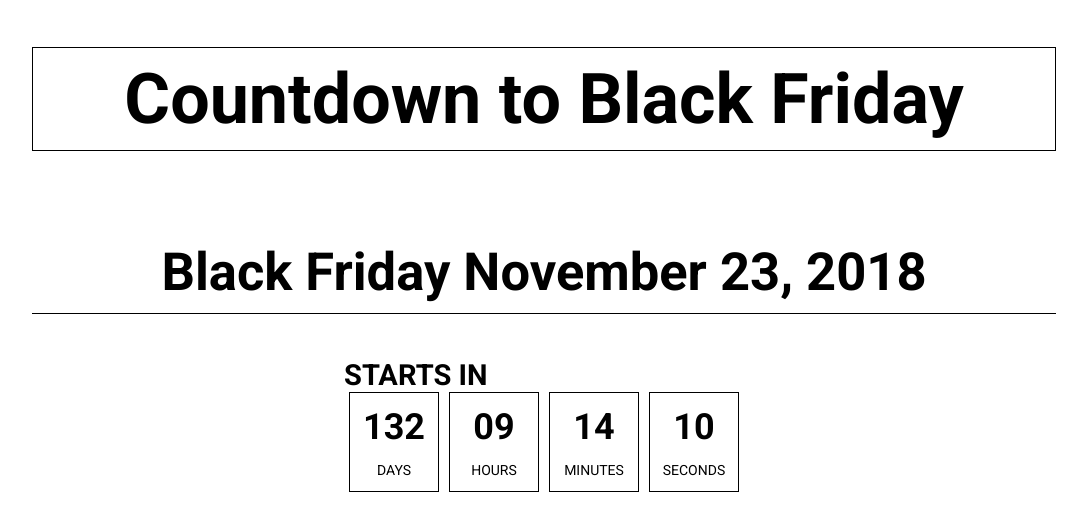
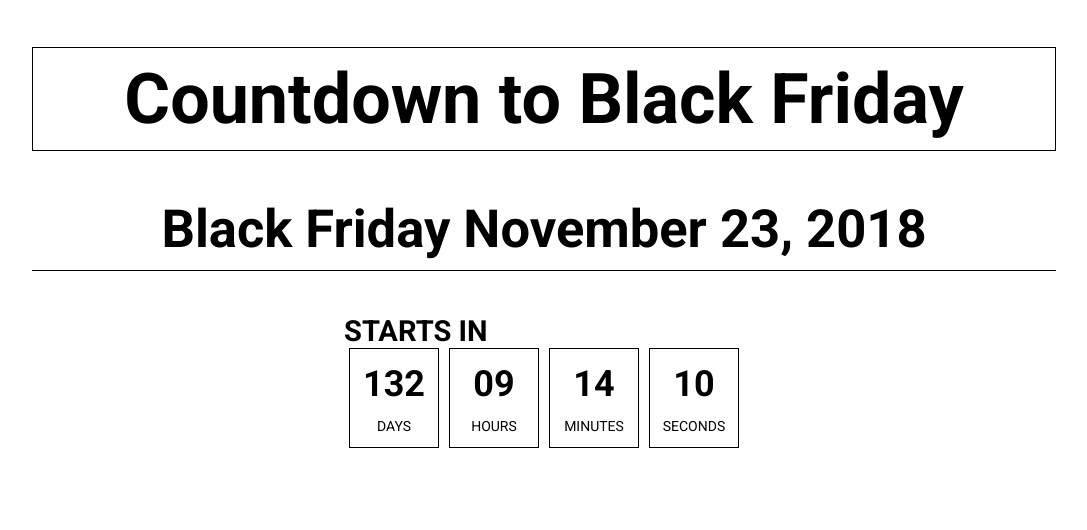
Before and after one commit to heshamelmasry77/countdown, a React (Create React App) app in the folder react-ui/: page / in a window 1280 px wide. Shown: the top 530 px of the page, without its empty margins (96-1183 px from the left). Built offline with nearby package versions, Linux system fonts and the light colour scheme.

Commit message:
new eidts and improvments

```diff
--- a/react-ui/src/components/Countdown/index.js
+++ b/react-ui/src/components/Countdown/index.js
@@ -1,24 +1,28 @@
 import React from "react";
+import { Component } from "react";
 // eslint-disable-next-line
 import "./styles/Countdown.css";
 import Clock from "../Clock";
+import Headings from "../Headings";
 
-const Countdown = () => {
-  const deadline = "November 23, 2018";
-  return (
-    <div className="Countdown">
-      <h1>Countdown to Black Friday</h1>
-      <h2>
-        Black Friday {deadline}
-      </h2>
-      <Clock
-        deadline={deadline}
-      />
-      <div>
+class Countdown extends Component {
+  constructor(props) {
+    super(props);
+    this.state = {
+      deadline: "November 23, 2018"
+    };
+  }
+
+  render() {
+    return (
+      <div className="Countdown">
+        <Headings deadline={this.state.deadline}/>
+        <Clock
+          deadline={this.state.deadline}
+        />
       </div>
-    </div>
-  );
-};
-
+    );
+  }
+}
 
 export default Countdown;
--- a/react-ui/src/components/Countdown/styles/Countdown.css
+++ b/react-ui/src/components/Countdown/styles/Countdown.css
@@ -5,9 +5,3 @@
   flex-direction: column;
   margin: auto;
   flex-wrap: nowrap; }
-  .Countdown h1 {
-    border: 1px solid black;
-    padding: 10px; }
-  .Countdown h2 {
-    border-bottom: 1px solid;
-    padding-bottom: 10px; }
--- a/react-ui/src/components/Countdown/styles/Countdown.scss
+++ b/react-ui/src/components/Countdown/styles/Countdown.scss
@@ -5,12 +5,4 @@
   flex-direction: column;
   margin: auto;
   flex-wrap: nowrap;
-  h1 {
-    border: 1px solid black;
-    padding: 10px;
-  }
-  h2 {
-    border-bottom: 1px solid;
-    padding-bottom: 10px;
-  }
 }
--- /dev/null
+++ b/react-ui/src/components/Headings/index.js
@@ -0,0 +1,17 @@
+import React from "react";
+// eslint-disable-next-line
+import "./styles/Headings.css";
+
+
+const Headings = ({deadline}) => {
+  return(
+    <div className="Headings">
+      <h1>Countdown to Black Friday</h1>
+      <h2>
+        Black Friday {deadline}
+      </h2>
+    </div>
+  )
+};
+
+export default Headings;
--- /dev/null
+++ b/react-ui/src/components/Headings/styles/Headings.css
@@ -0,0 +1,7 @@
+.Headings h1 {
+  border: 1px solid black;
+  padding: 10px; }
+
+.Headings h2 {
+  border-bottom: 1px solid;
+  padding-bottom: 10px; }
--- /dev/null
+++ b/react-ui/src/components/Headings/styles/Headings.scss
@@ -0,0 +1,10 @@
+.Headings {
+  h1 {
+    border: 1px solid black;
+    padding: 10px;
+  }
+  h2 {
+    border-bottom: 1px solid;
+    padding-bottom: 10px;
+  }
+}
```
Also changed, not shown: react-ui/src/components/Clock/index.js (+9 -12 lines).
